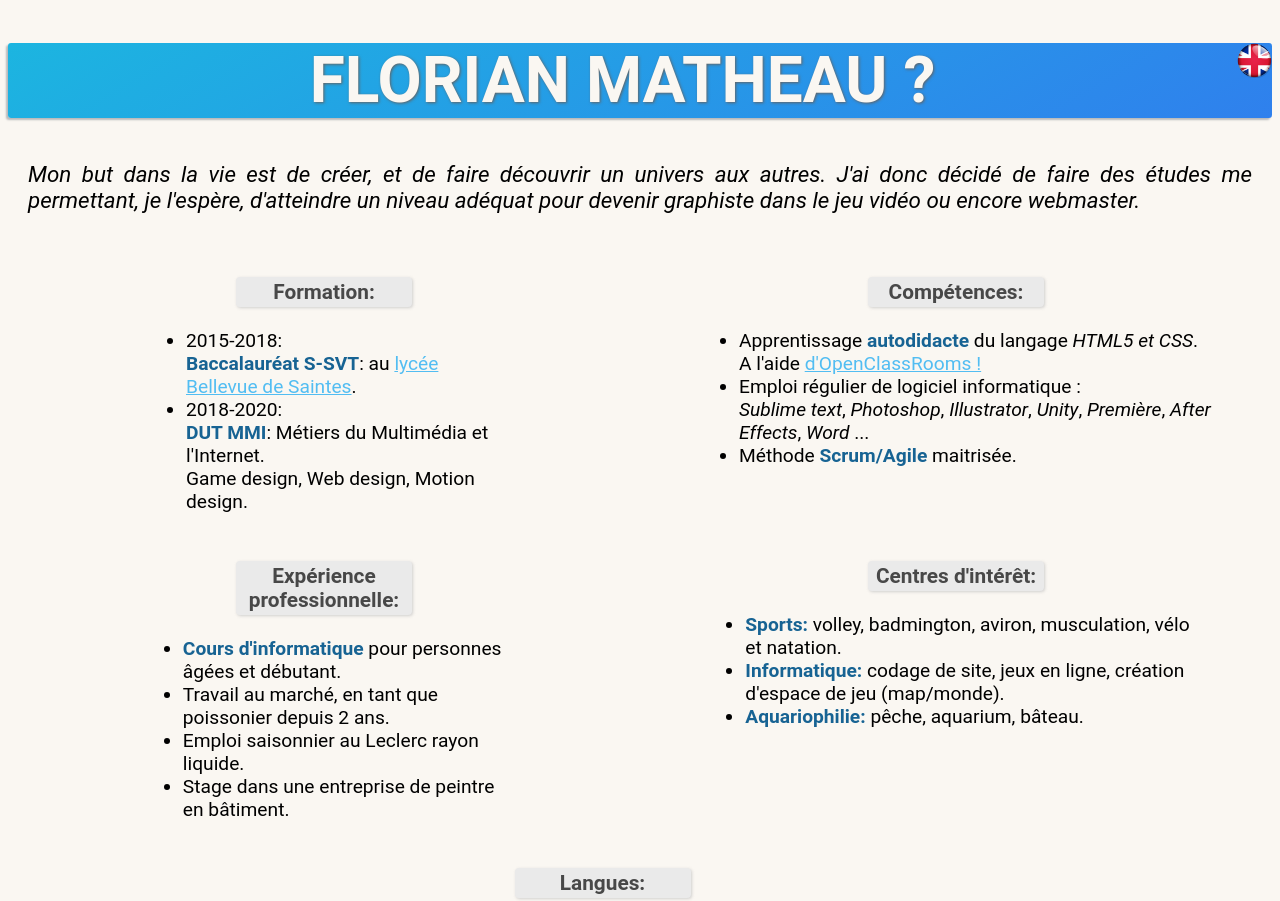
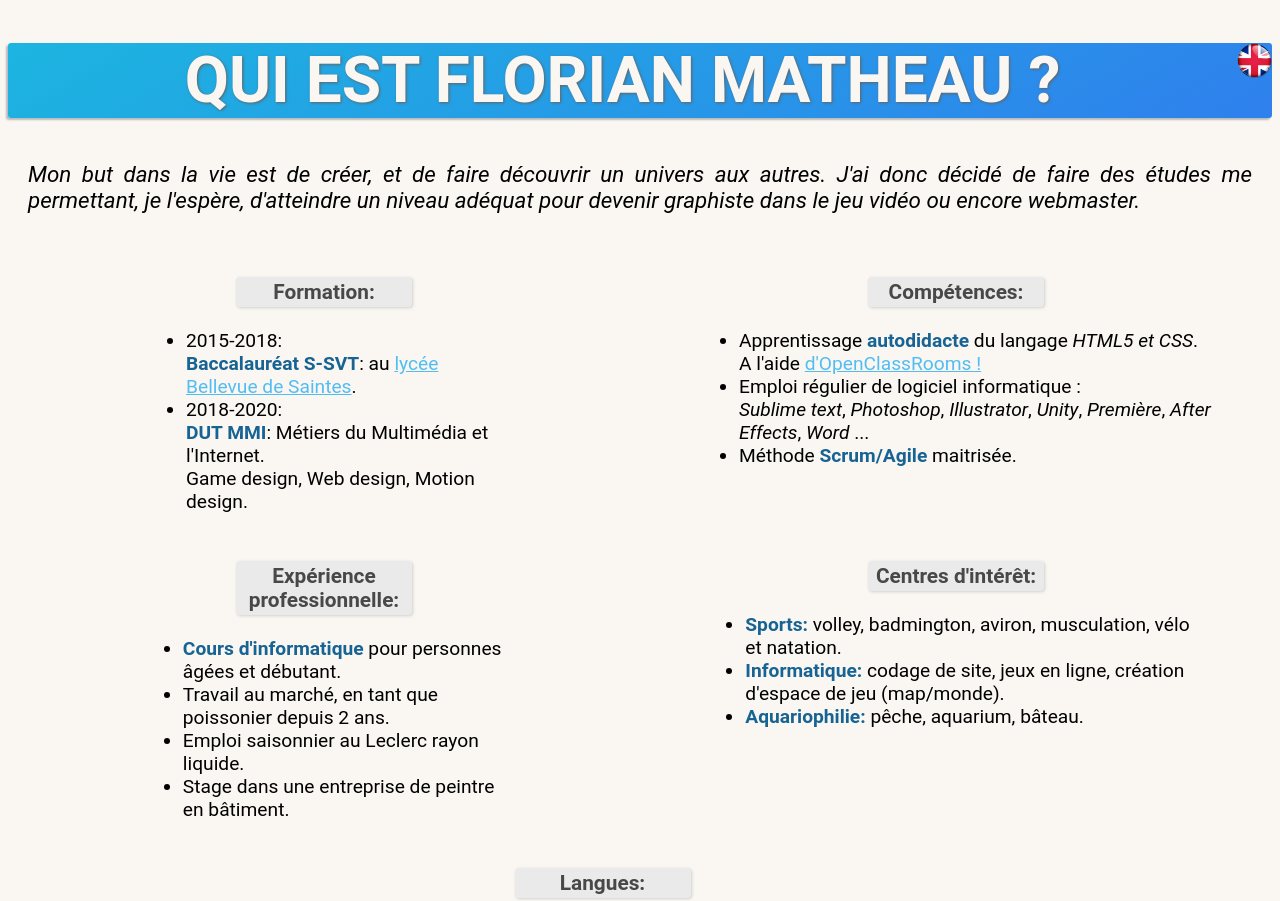
Before and after one commit to Florianaros/Florianaros, a plain HTML site: page index.html in a window 1280 px wide. Shown: the top 901 px of the page. Drawn offline with Linux system fonts and the light colour scheme.

Commit message:
Update index.html

```diff
--- a/index.html
+++ b/index.html
@@ -9,7 +9,7 @@
 
      <body>
              <a href="indexanglais.html" title="Anglais"><img src="images/icone_anglais.png" alt="icone_anglais" class="flottant_icone_anglais"></a>
-    	     <h1> Florian MATHEAU ?</h1>
+    	     <h1>Qui est Florian MATHEAU ?</h1>
 
     	         <p class="para_1">
                  Mon but dans la vie est de créer, et de faire découvrir un univers aux autres. J'ai donc décidé de faire des études me permettant, je l'espère, d'atteindre un niveau adéquat pour devenir graphiste dans le jeu vidéo ou encore webmaster.
```
